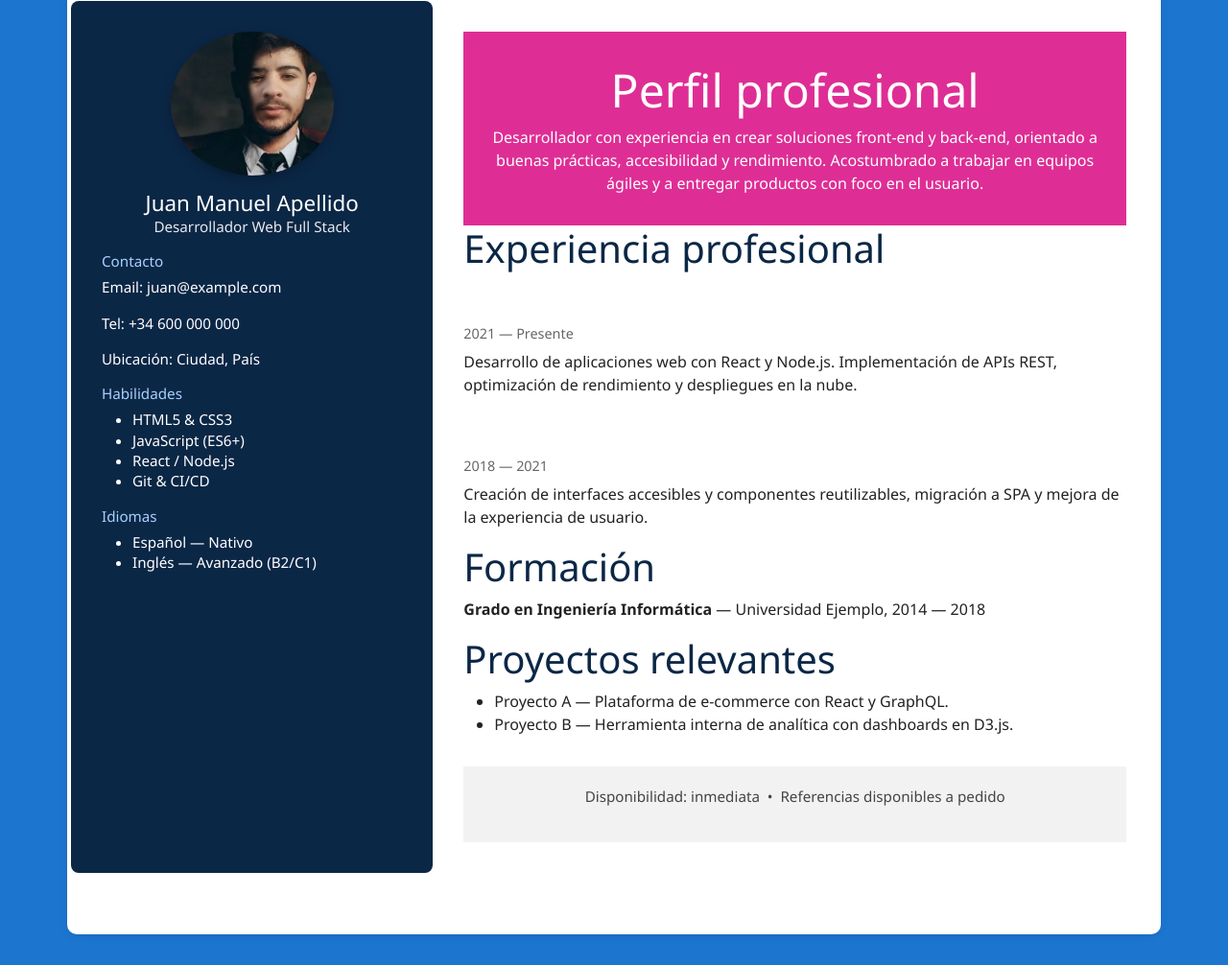
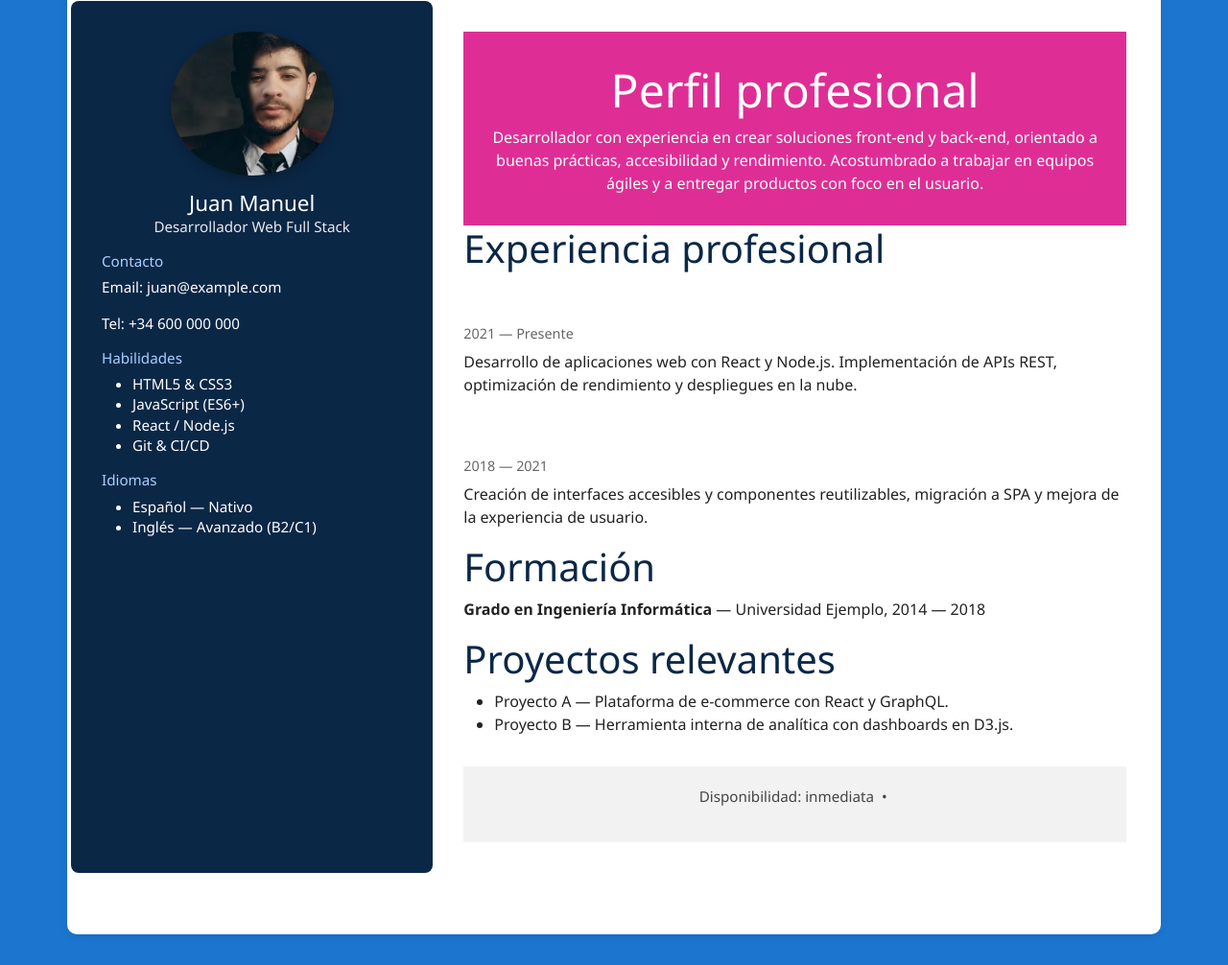
Before and after one commit to ryusdar/porfolio, a plain HTML site: page templed/about.html in a window 1280 px wide. Shown: the part 143-1149 px from the top of the page at 96% size. Drawn offline with Linux system fonts and the light colour scheme.

Commit message:
cambios marcados

```diff
--- a/templed/about.html
+++ b/templed/about.html
@@ -23,7 +23,7 @@
             <aside class="col-md-4 sidebar">
                 <div class="profile">
                     <div class="profile-pic" style="background-image: url(../img/asd.PNG)"></div>
-                    <h1 class="name">Juan Manuel Apellido</h1>
+                    <h1 class="name">Juan Manuel </h1>
                     <p class="title">Desarrollador Web Full Stack</p>
                 </div>
 
@@ -31,7 +31,6 @@
                     <h3 class="section-title">Contacto</h3>
                     <p>Email: juan@example.com</p>
                     <p>Tel: +34 600 000 000</p>
-                    <p>Ubicación: Ciudad, País</p>
                 </div>
 
                 <div class="skills">
@@ -89,7 +88,7 @@
                 </div>
 
                 <footer class="cv-footer">
-                    <p>Disponibilidad: inmediata &nbsp;•&nbsp; Referencias disponibles a pedido</p>
+                    <p>Disponibilidad: inmediata &nbsp;•&nbsp;</p>
                 </footer>
             </section>
         </div>
```
Also changed, not shown: index.html (+2 -2 lines), templed/contacto.html (+4 -1 lines).
